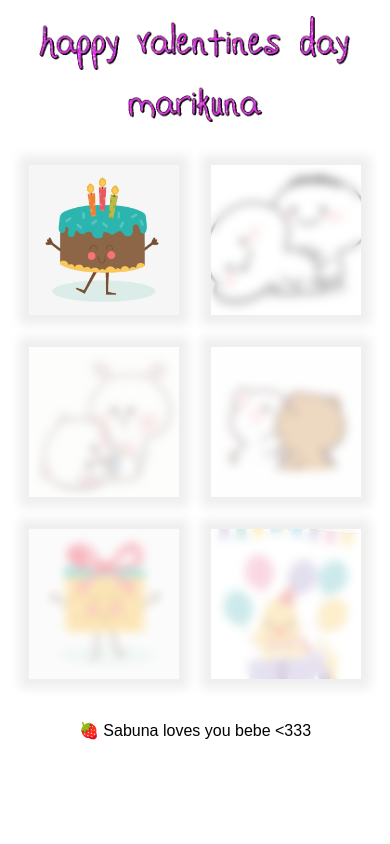
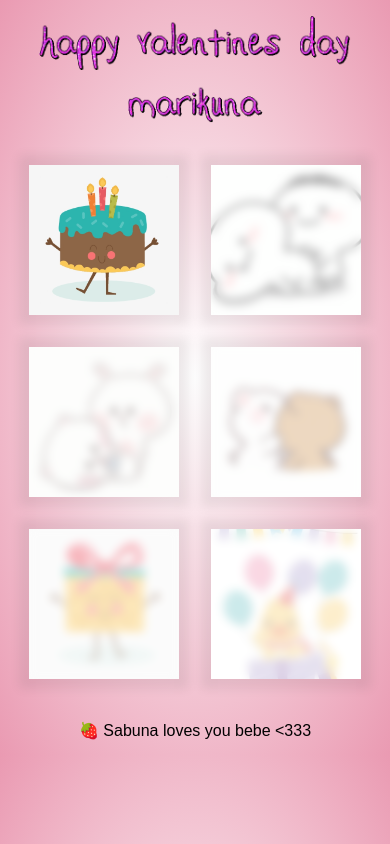
Before and after one commit to marishubby/mariko, a plain HTML site: page index.html in a window 390 px wide. Drawn offline with Linux system fonts and the light colour scheme.

Commit message:
Update style.css

```diff
--- a/style.css
+++ b/style.css
@@ -1,9 +1,3 @@
-$welcome-white: #efcfe3;
-$welcome-lgreen: #eaf2d7;
-$welcome-lblue: #b3dee2;
-$welcome-dpink: #e27396;
-$welcome-pink: #ea9ab2;
-
 * {
   box-sizing: border-box;
 }
@@ -11,7 +5,7 @@ $welcome-pink: #ea9ab2;
 body {
   padding: 2%;
   text-align: center;
-  background: radial-gradient(#ffffff, $welcome-pink);
+  background: radial-gradient(#ffffff, #ea9ab2);
 }
 
 #header > img {
@@ -24,7 +18,7 @@ body {
   grid-auto-flow: column;
   grid-gap: 2rem;
   grid-template-rows: 250px 250px;
-  grid-template-columns: repeat(auto-fit, minmax(250px, 1fr));;
+  grid-template-columns: repeat(auto-fit, minmax(250px, 1fr));
   padding: 10px;
 }
 
@@ -35,14 +29,14 @@ body {
   background-size: cover;
   background-repeat: no-repeat;
   background-position: center;
-  box-shadow: 0 0 10px 10px #0a0a0a11;
+  box-shadow: 0 0 10px 10px rgba(10, 10, 10, 0.0666666667);
   transition: 0.25s ease-in-out;
-  div.blocked {
-    width: 100%;
-    height: 100%;
-    background: rgba(100%, 100%, 100%, 60%);
-    backdrop-filter: blur(5px);
-  }
+}
+.card div.blocked {
+  width: 100%;
+  height: 100%;
+  background: rgba(255, 255, 255, 0.6);
+  backdrop-filter: blur(5px);
 }
 
 .card:hover {
@@ -50,27 +44,27 @@ body {
 }
 
 #cake {
-  background-image: url('./imgs/cake.png');
+  background-image: url("/imgs/cake.png");
 }
 
 #present {
-  background-image: url('./imgs/present.png');
+  background-image: url("/imgs/present.png");
 }
 
 #kiss {
-  background-image: url('./imgs/kiss.gif');
+  background-image: url("/imgs/kiss.gif");
 }
 
 #ass {
-  background-image: url('./imgs/ass.gif');
+  background-image: url("/imgs/ass.gif");
 }
 
 #kith {
-  background-image: url('./imgs/kith.gif');
+  background-image: url("/imgs/kith.gif");
 }
 
 #duck {
-  background-image: url('./imgs/duck.jpg');
+  background-image: url("/imgs/duck.jpg");
 }
 
 .blocked {
@@ -89,8 +83,8 @@ body {
   left: 15%;
   width: 70%;
   height: 60%;
-  background-color: $welcome-lgreen;
-  transition: all .2s ease-in-out;
+  background-color: #eaf2d7;
+  transition: all 0.2s ease-in-out;
   transform: scale(0);
   opacity: 0;
   z-index: 10;
@@ -132,7 +126,7 @@ body {
 
 @media (max-width: 920px) {
   #header {
-    content: url("./imgs/short.gif");
+    content: url("/imgs/short.gif");
     width: 75vw;
     margin: 0 auto;
   }
@@ -144,13 +138,12 @@ body {
     max-height: 800px;
   }
 }
-
 @media (max-width: 600px) {
   #header {
     width: 80vw;
-    img {
-      width: 100%;
-    }
+  }
+  #header img {
+    width: 100%;
   }
   #grid {
     max-height: 600px;
@@ -161,3 +154,5 @@ body {
     width: 150px;
   }
 }
+
+/*# sourceMappingURL=style.css.map */
```
